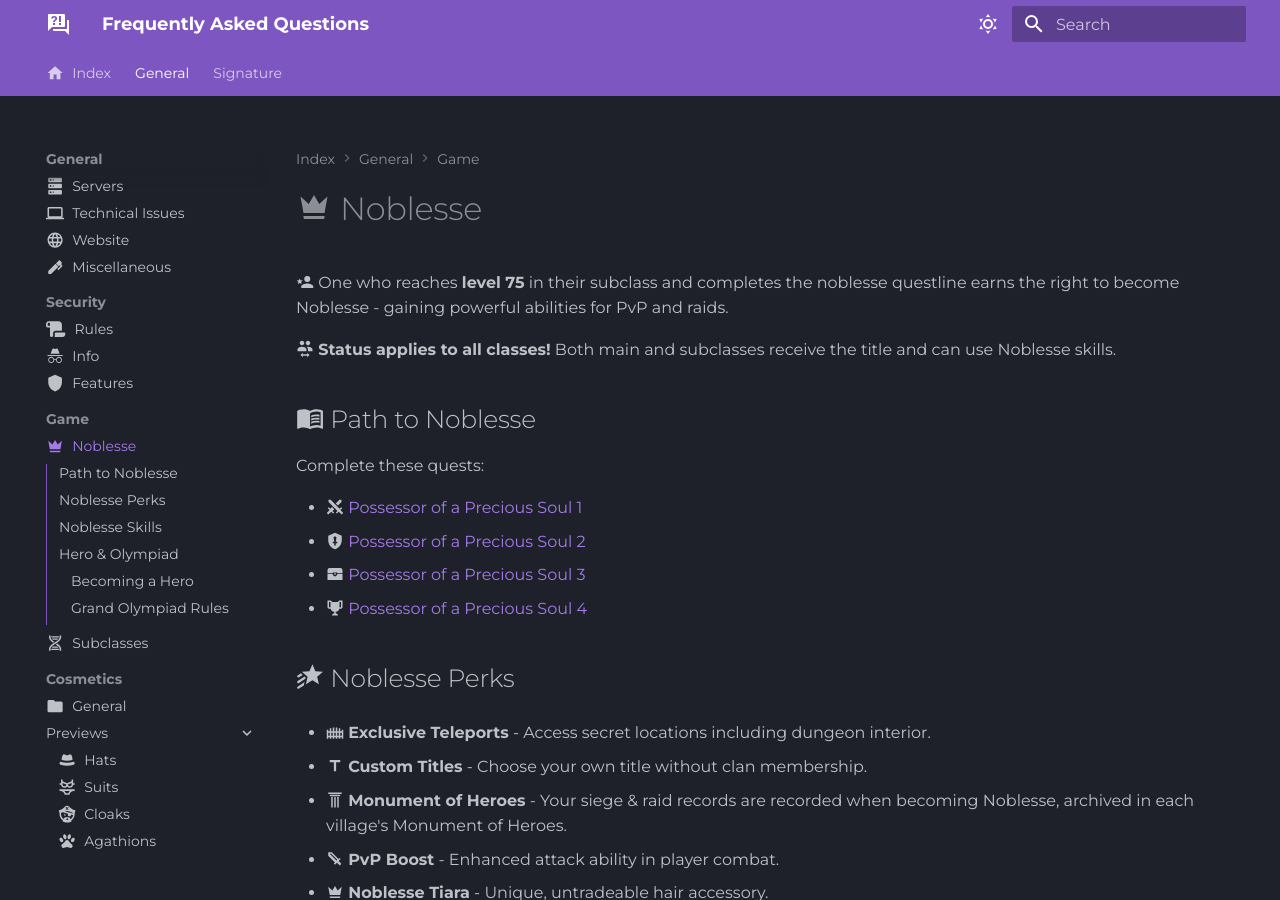
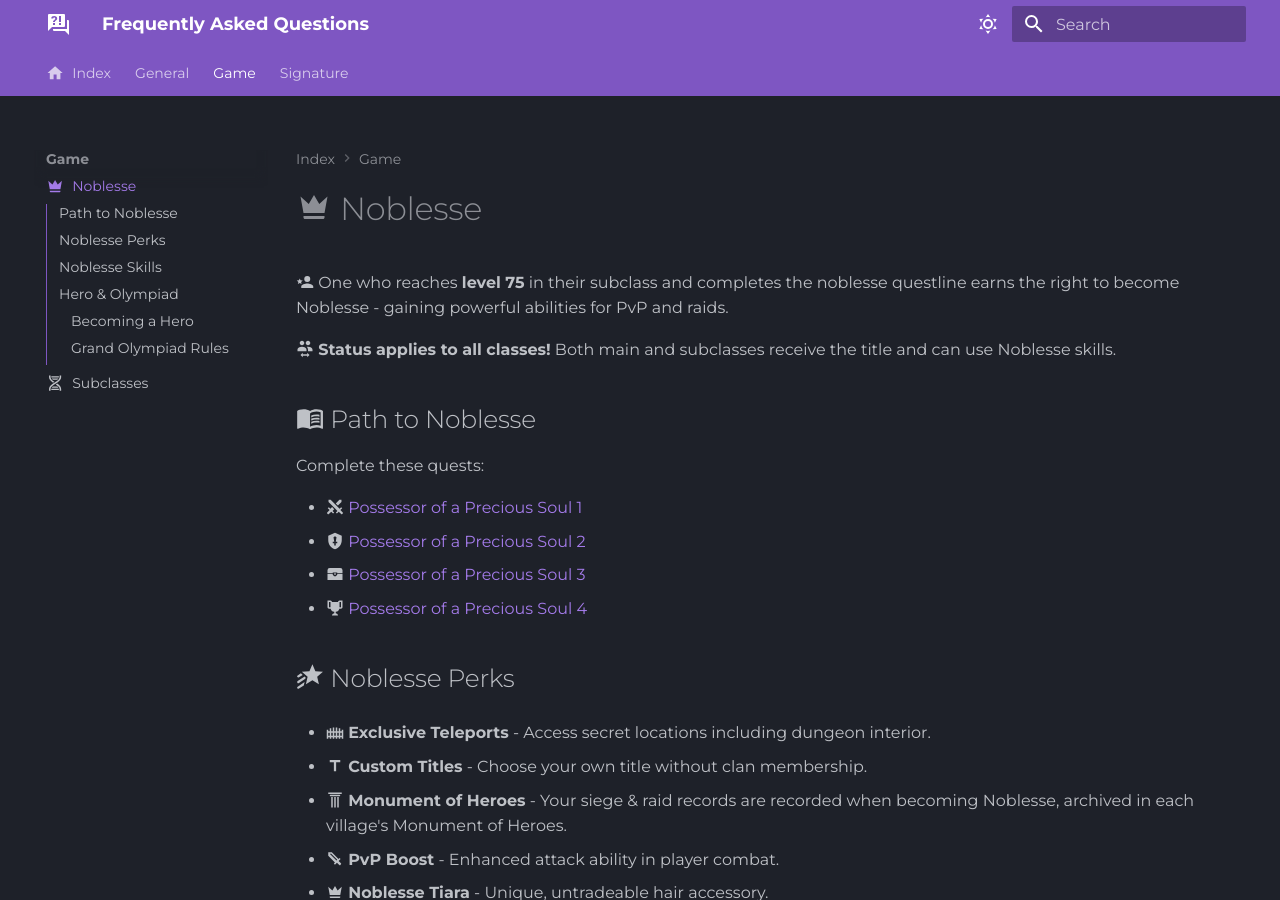
Before and after one commit to tab1-web/faq, an MkDocs documentation site: the page built from docs/Game/noblesse.md, in a window 1280 px wide and 900 px high. Built offline with MkDocs 1.6.1 and Material for MkDocs 9.7.7, drawn with Linux system fonts in a browser that asks for light colours; some web fonts are replaced.

Commit message:
moving game category from general to its own root page

```diff
--- a/mkdocs.yml
+++ b/mkdocs.yml
@@ -13,17 +13,16 @@ nav:
         - 'Rules': General/Security/UserSafety/rules.md
         - 'Info': General/Security/UserSafety/security.md
         - 'Features': General/Security/UserSafety/features.md
-      - 'Game':
-        - 'Noblesse': General/Game/Noblesse/noblesse.md
-        - 'Subclasses': General/Game/Subclasses/subclasses.md
       - 'Cosmetics':
-        - 'General': General/Cosmetics/cosmetics-general.md
+        - 'Info': General/Cosmetics/cosmetics-general.md
         - 'Previews':
           - 'Hats': General/Cosmetics/Hats/hats.md
           - 'Suits': General/Cosmetics/Suits/suits.md
           - 'Cloaks': General/Cosmetics/Cloaks/cloaks.md
           - 'Agathions': General/Cosmetics/Agathions/agathions.md
-
+    - Game:
+      - 'Noblesse': Game/noblesse.md
+      - 'Subclasses': Game/subclasses.md
     - Signature:
       - 'Combat': Signature/Combat/signature-combat.md
       - 'Other': Signature/Other/signature-other.md
```
Also changed, not shown: docs/General/Cosmetics/cosmetics-general.md (+1 -1 lines), docs/Game/noblesse.md (renamed from docs/General/Game/Noblesse/noblesse.md), docs/Game/subclasses.md (renamed from docs/General/Game/Subclasses/subclasses.md).
